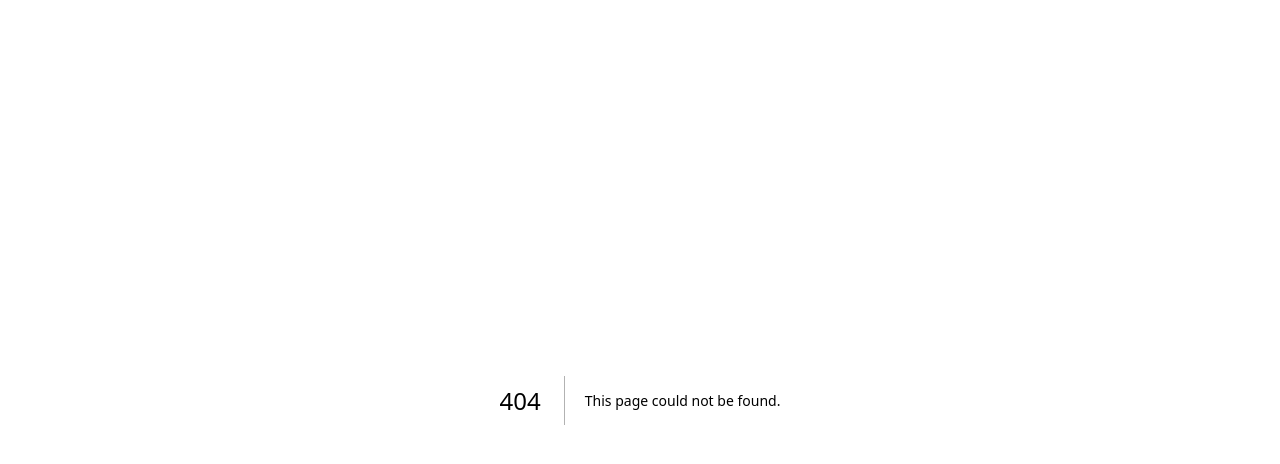
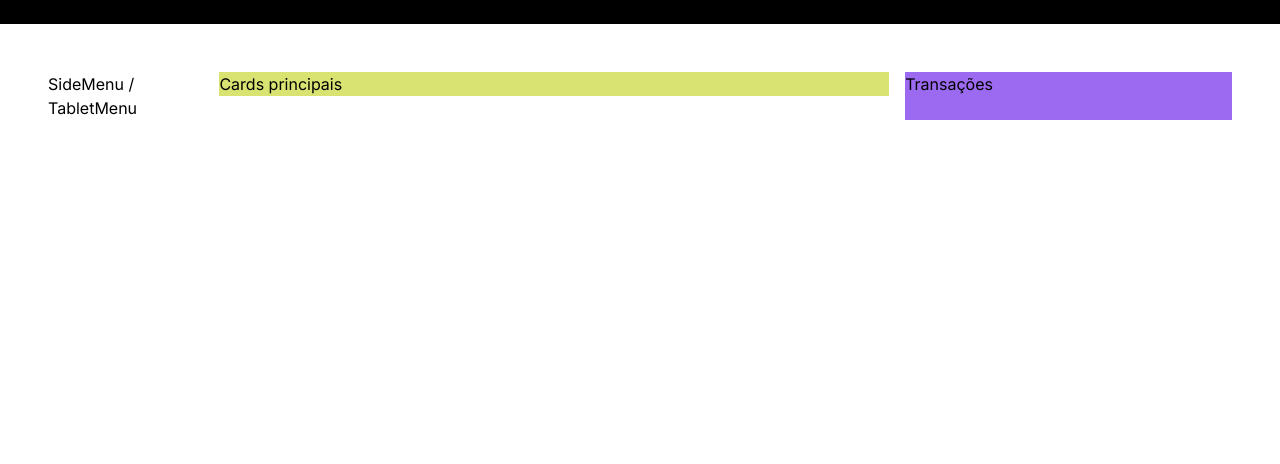
Before and after one commit to ViniBLK24/tech-challenge, a Next.js app: page /dashboard in a window 1280 px wide. Before the commit this address had no page. Shown: the top 464 px of the page. Built offline with nearby package versions, Linux system fonts and the light colour scheme.

Commit message:
feat: add dashboard page with placeholder content

```diff
--- /dev/null
+++ b/src/app/dashboard/page.tsx
@@ -0,0 +1,20 @@
+export default function Dashboard() {
+  return (
+    <div className="w-[100%]">
+      <div className="bg-black">Menu</div>
+      <div className="lg: flex justify-center w-[100%]">
+        <div className="flex flex-col gap-4 p-6 md:p-12 lg:grid grid-cols-7 w-[100%] max-w-[1600px]">
+          <div className="hidden md:block">
+            <div class="bg-white">SideMenu / TabletMenu</div>
+          </div>
+          <div className="flex flex-col gap-4 col-span-4">
+            <div className="bg-primary">Cards principais</div>
+          </div>
+          <div className="hidden md:block h-[100%] bg-secondary col-span-2">
+            Transações
+          </div>
+        </div>
+      </div>
+    </div>
+  );
+}
```
Also changed, not shown: 1 other file (tests, documents, lock files or other folders).
